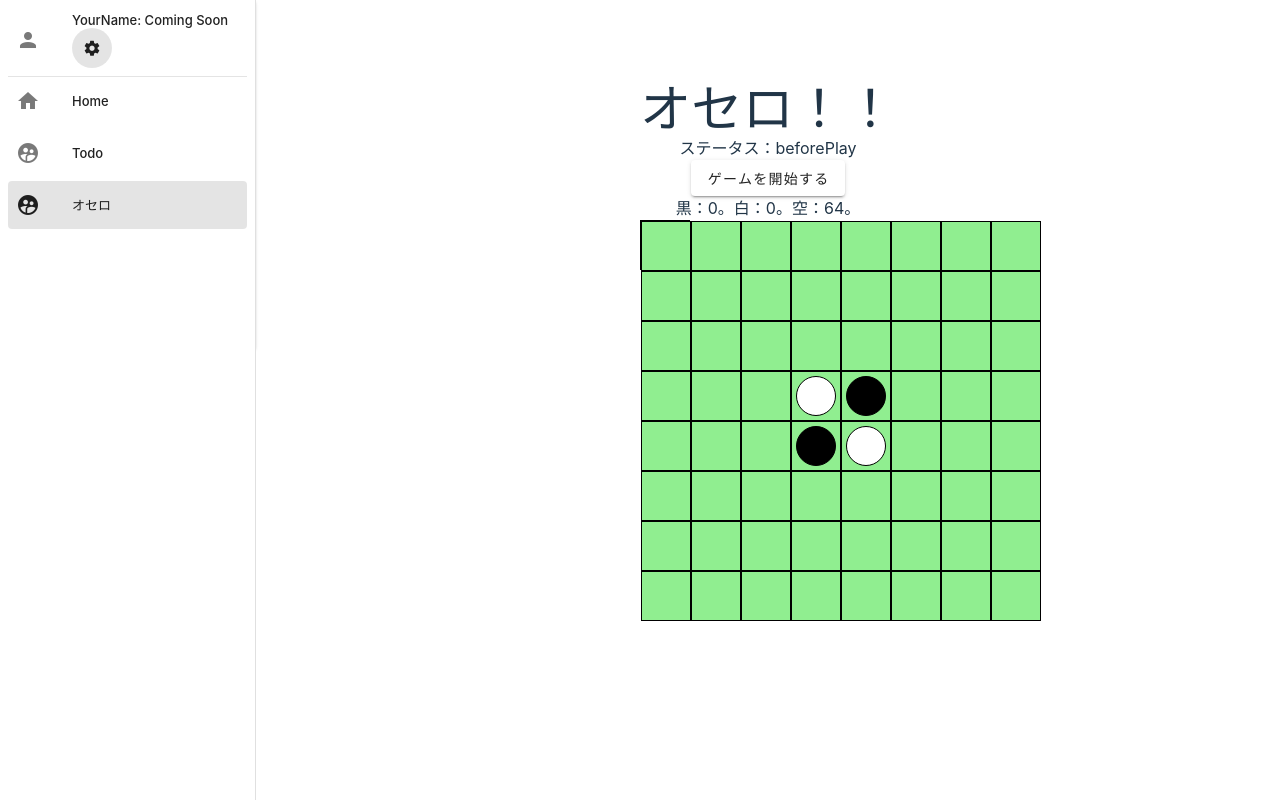
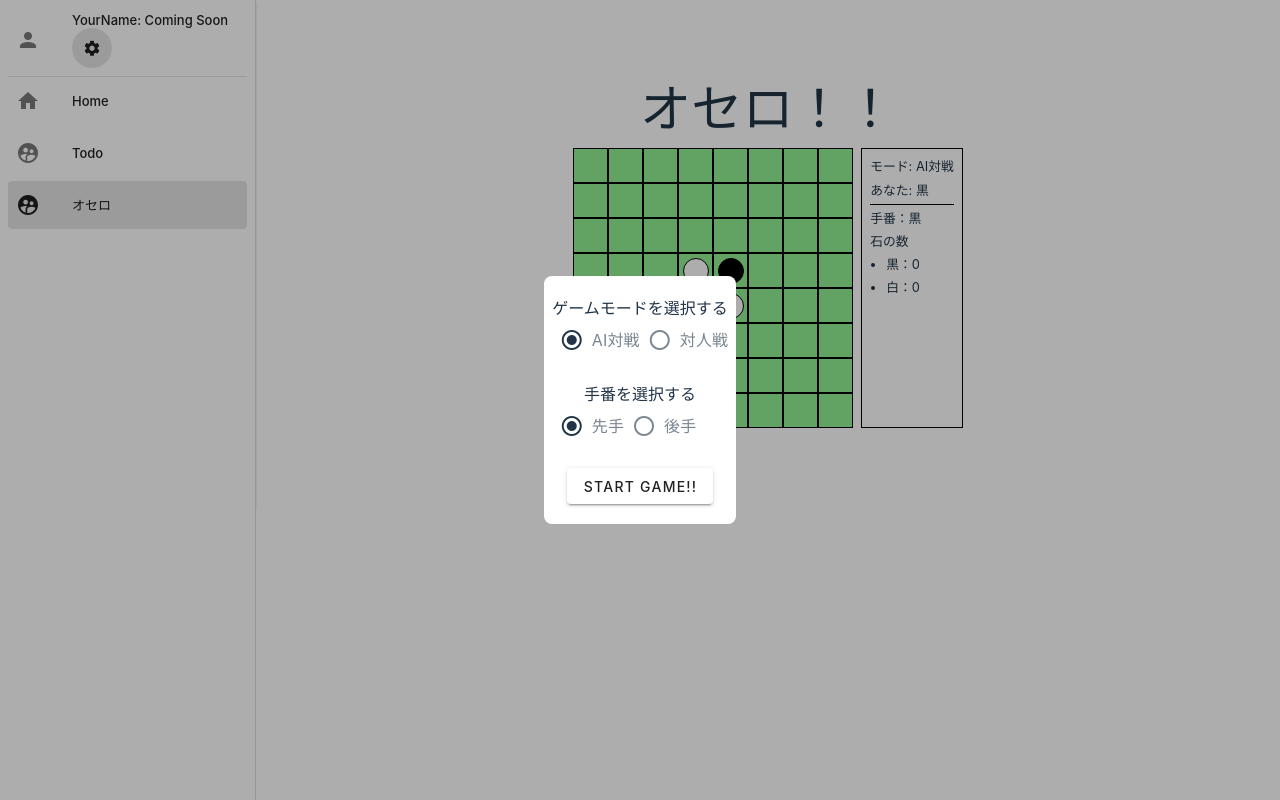
Before and after one commit to hmochizuki/vue-training, a Vue app: page /othello in a window 1280 px wide. Built offline with nearby package versions, Linux system fonts and the light colour scheme.

Commit message:
feat: オセロにAI対戦モード実装

```diff
--- a/src/App.vue
+++ b/src/App.vue
@@ -14,7 +14,6 @@ import Sidebar from "./components/organisms/Sidebar.vue"
 .app-root {
   display: flex;
 }
-
 .sidebar {
   background-color: #42b883;
   width: 150px;
--- a/src/main.ts
+++ b/src/main.ts
@@ -27,7 +27,6 @@ const vuetify = createVuetify({
   },
 })
 
-
 createApp(App)
   .use(vuetify)
   .use(router)
--- a/src/pages/Othello/Board.vue
+++ b/src/pages/Othello/Board.vue
@@ -4,6 +4,7 @@ import Cell from "./Cell.vue"
 
 const props = defineProps<{
   board: Game["board"]
+  isValidTurn: boolean
   handleClickCell: (row: CellNumber, col: CellNumber) => void
 }>()
 </script>
@@ -12,7 +13,7 @@ const props = defineProps<{
   <div class="board">
     <div v-for="(row, rowNum) in props.board.cells" class="row" :key="rowNum">
       <div v-for="(cell, colNum) in row" class="col" :key="`${rowNum}-${colNum}`">
-        <Cell :cell="cell" @click="handleClickCell(cell.row, cell.col)"></Cell>
+        <Cell :is-valid-turn="isValidTurn" :cell="cell" @click="handleClickCell(cell.row, cell.col)"></Cell>
       </div>
      </div>
   </div>
@@ -20,10 +21,6 @@ const props = defineProps<{
 
 <style scoped>
 .board {
-  width: 50px;
-  height: 50px;
-  border: 1px solid black;
-  background-color: lightgreen;
   display: flex;
 }
 </style>
--- a/src/pages/Othello/Cell.vue
+++ b/src/pages/Othello/Cell.vue
@@ -4,19 +4,20 @@ import { Game } from "./type";
 
 const props = defineProps<{
   cell: Game["board"]["cells"][number][number]
+  isValidTurn: boolean
 }>()
 </script>
 
 <template>
-  <button class="cell" :disabled="!cell.isValid" :class="cell.isValid && 'isValid'">
+  <button class="cell" :disabled="!cell.isValid || !props.isValidTurn" :class="cell.isValid && 'isValid'">
      <Stone :stone="props.cell.stone"></Stone>
   </button>
 </template>
 
 <style scoped>
 .cell {
-  width: 50px;
-  height: 50px;
+  width: 35px;
+  height: 35px;
   border: 1px solid black;
   border-radius: 0;
   background-color: lightgreen;
--- /dev/null
+++ b/src/pages/Othello/StartModal.vue
@@ -0,0 +1,47 @@
+<script setup lang="ts">
+import { ref } from 'vue';
+import { Game } from './type';
+
+const props = defineProps<{
+  isOpen: boolean
+  handleGameStart: (gameMode: Game["mode"], playerTurn?: "first" | "second") => void
+}>()
+
+
+const gameMode = ref<"ai" | "player">("ai")
+const playerTurn = ref<"first" | "second">("first")
+</script>
+
+<template>
+<v-dialog v-model="props.isOpen" width="auto">
+  <div class="card-container">
+    ゲームモードを選択する
+    <v-radio-group v-model="gameMode" inline>
+      <v-radio label="AI対戦" value="ai"></v-radio>
+      <v-radio label="対人戦" value="player"></v-radio>
+    </v-radio-group>
+    手番を選択する
+    <v-radio-group v-model="playerTurn" inline :disabled="gameMode !== 'ai'">
+      <v-radio label="先手" value="first"></v-radio>
+      <v-radio label="後手" value="second"></v-radio>
+    </v-radio-group>
+    <v-spacer></v-spacer>
+    <v-btn
+      text="Start Game!!"
+      @click="props.handleGameStart(gameMode, playerTurn)"
+      ></v-btn>
+  </div>
+</v-dialog>
+</template>
+
+<style scoped>
+.card-container {
+  padding: 20px 8px;
+  background-color: white;
+  border-radius: 8px;
+  text-align: center;
+}
+.label {
+  font-size: 1em;
+}
+</style>
--- a/src/pages/Othello/Stone.vue
+++ b/src/pages/Othello/Stone.vue
@@ -10,8 +10,8 @@ const props = defineProps<{
 
 <style scoped>
 .stone {
-  width: 40px;
-  height: 40px;
+  width: 80%;
+  height: 80%;
   border-radius: 100%;
 }
 
--- a/src/pages/Othello/index.vue
+++ b/src/pages/Othello/index.vue
@@ -1,30 +1,62 @@
 <script setup lang="ts">
 import { ref } from "vue"
+import StartModal from "./StartModal.vue"
 import Board from "./Board.vue"
 import { CellNumber, Game } from "./type";
 import { initialGame } from "./models";
-import Button from "../../components/atoms/Button.vue"
-import { playStone, startGame } from "./logics";
+import { playStone, playStoneByAi, startGame } from "./logics";
+import { watch } from "vue";
+
+const colorTextMapper = {
+  black: "黒",
+  white: "白"
+}
 
 const game = ref<Game>(initialGame)
-
-const handleStartGame = () => {
-  game.value = startGame()
+const turnText = ref<string>("")
+const handleStartGame = (gameMode: Game["mode"], playerTurn?: "first" | "second") => {
+  game.value = startGame(gameMode, playerTurn)
 }
 const handleClickStone = (g: Game) => (row: CellNumber, col: CellNumber) => {
   game.value = playStone(g, row, col)
 }
+
+watch(
+  () => ({turn: game.value.turn, status: game.value.status}),
+  (current) => {
+    if(current.status !== "playing") return
+    turnText.value = game.value.mode === "ai" ? game.value.turn === game.value.playerTurn ? "あなたの番です" : "AIが考え中..." : `${colorTextMapper[game.value.turn]}の番です`
+
+    if(game.value.mode === "ai" && current.turn !== game.value.playerTurn) {
+      setTimeout(() => game.value = playStoneByAi(game.value), 2000)
+    }
+  }
+);
+
 </script>
 
 <template>
   <div class="othello">
+    <StartModal :is-open="game.status === 'beforePlay'" :handle-game-start="handleStartGame"></StartModal>
     <h1>オセロ！！</h1>
-    <p>{{ `ステータス：${game.status}` }}</p>
-    <Button v-if="game.status === 'beforePlay'" label="ゲームを開始する" @click="handleStartGame"></Button>
-    <p v-if="game.status === 'playing'">{{ `プレイヤー：${game.turn}の手番です。` }}</p>
     <p v-if="game.status === 'ending'">{{ `${game.winner}の勝利！！！！` }}</p>
-    <p>{{ `黒：${game.board.counts.black}。白：${game.board.counts.white}。空：${game.board.counts.empty}。` }}</p>
-    <Board :board="game.board" :handle-click-cell="handleClickStone(game)"></Board>
+    <h2>{{ turnText }}</h2>
+    <div class="game-container">
+      <div class="board-container">
+        <Board :board="game.board" :is-valid-turn="game.mode==='ai' && game.playerTurn === game.turn" :handle-click-cell="handleClickStone(game)"></Board>
+      </div>
+      <div class="game-status-container">
+        <p>{{ `モード: ${ game.mode === "ai" ? "AI対戦" : "対人戦" }` }}</p>
+        <p v-if="game.mode==='ai'">{{ `あなた: ${colorTextMapper[game.playerTurn]}` }}</p>
+        <div class="divider"></div>
+        <p>{{ `手番：${colorTextMapper[game.turn]}` }}</p>
+        <ul class="stone-count-list">
+          <p>石の数</p>
+          <li>{{ `黒：${game.board.counts.black}` }}</li>
+          <li>{{ `白：${game.board.counts.white}` }}</li>
+        </ul>
+      </div>
+    </div>
   </div>
 </template>
 
@@ -32,5 +64,30 @@ const handleClickStone = (g: Game) => (row: CellNumber, col: CellNumber) => {
 .othello {
   text-align: center;
 }
+.game-container {
+  margin-top: 12px;
+  display: flex;
+  gap: 8px;
+}
+.board-container {}
+.game-status-container {
+  border: 1px solid black;
+  padding: 8px;
+  font-size: 0.8em;
+  text-align: left;
+
+  & :not(:first-child) {
+    margin-top: 4px;
+  }
+}
+.stone-count-list {
+  list-style-type: disc;
+  > li {
+    margin-left: 16px;
+  }
+}
+.divider {
+  border-bottom: 1px solid black;
+}
 
 </style>
--- a/src/pages/Othello/logics.ts
+++ b/src/pages/Othello/logics.ts
@@ -1,3 +1,4 @@
+import { getRandomInt } from "../../utils/getRandomInt"
 import { BOARD_SIZE, initialGame } from "./models"
 import { Board, Cell, CellNumber, Game } from "./type"
 
@@ -18,11 +19,13 @@ const updateCell = (cells: Board["cells"], row: CellNumber, col: CellNumber, cel
   return updated
 }
 
-export const initGame = () => updateCounts(updateCellValidity(initialGame))
-export const startGame = (): Game => {
+export const startGame = (gameMode: Game["mode"], playerTurn?: "first" | "second"): Game => {
+  const baseGame = updateCounts(updateCellValidity(initialGame))
   return {
-    ...initGame(),
-    status: "playing"
+    ...baseGame,
+    mode: gameMode,
+    status: "playing",
+    playerTurn: playerTurn === "first" ? "black" : "white"
   }
 }
 export const finishGame = (game: Game): Game => {
@@ -88,6 +91,20 @@ const switchTurn = (game: Game): Game => {
     turn: nextPlayer
   }
 }
+
+export const playStoneByAi = (game: Game): Game => {
+  let selectedCellIsValid = false
+  let selectedRow: CellNumber = 0
+  let selectedCol: CellNumber = 0
+  while (selectedCellIsValid === false) {
+    selectedRow = getRandomInt(8) as CellNumber
+    selectedCol = getRandomInt(8) as CellNumber
+    const selectedCell = game.board.cells[selectedRow][selectedCol]
+    selectedCellIsValid = selectedCell.stone === "empty" && selectedCell.isValid
+  }
+  return playStone(game, selectedRow, selectedCol)
+}
+
 const checkEndGame = (game: Game): boolean => game.board.counts.empty === 0
 const isOnBoard = (row: number, col: number) => row >= 0 && row < BOARD_SIZE && col >= 0 && col < BOARD_SIZE
 
--- a/src/pages/Othello/models.ts
+++ b/src/pages/Othello/models.ts
@@ -38,12 +38,8 @@ const initialBoard: Board = {
 } as const
 
 export const initialGame: Game = {
-  firstPlayer: {
-    stoneColor: "black"
-  },
-  secondPlayer: {
-    stoneColor: "white"
-  },
+  mode: "ai",
+  playerTurn: "black",
   winner: null,
   status: "beforePlay",
   turn: "black",
--- /dev/null
+++ b/src/utils/getRandomInt.ts
@@ -0,0 +1,3 @@
+export const getRandomInt = (max: number) => {
+  return Math.floor(Math.random() * max);
+}
```
Also changed, not shown: src/pages/Othello/type.ts (+3 -5 lines).
